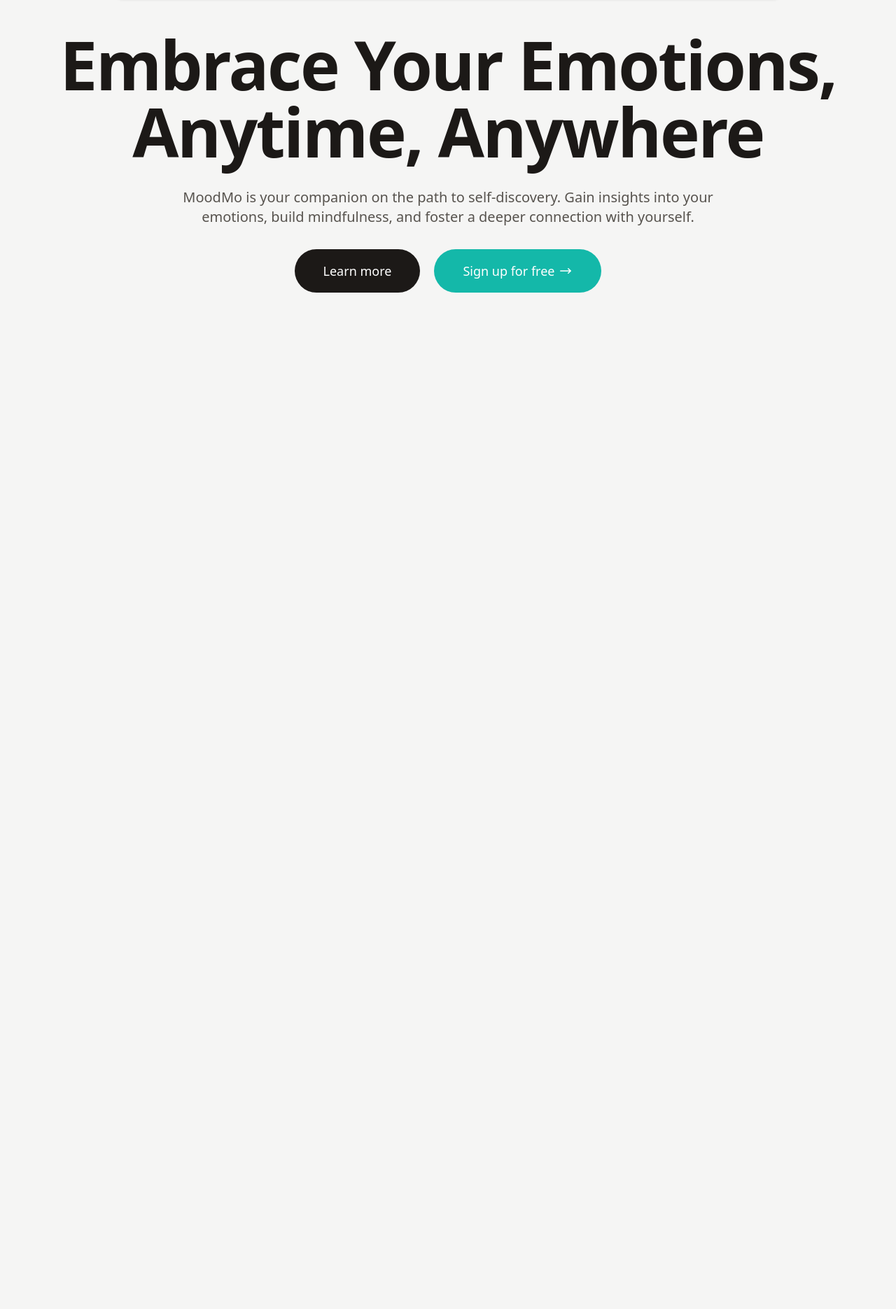
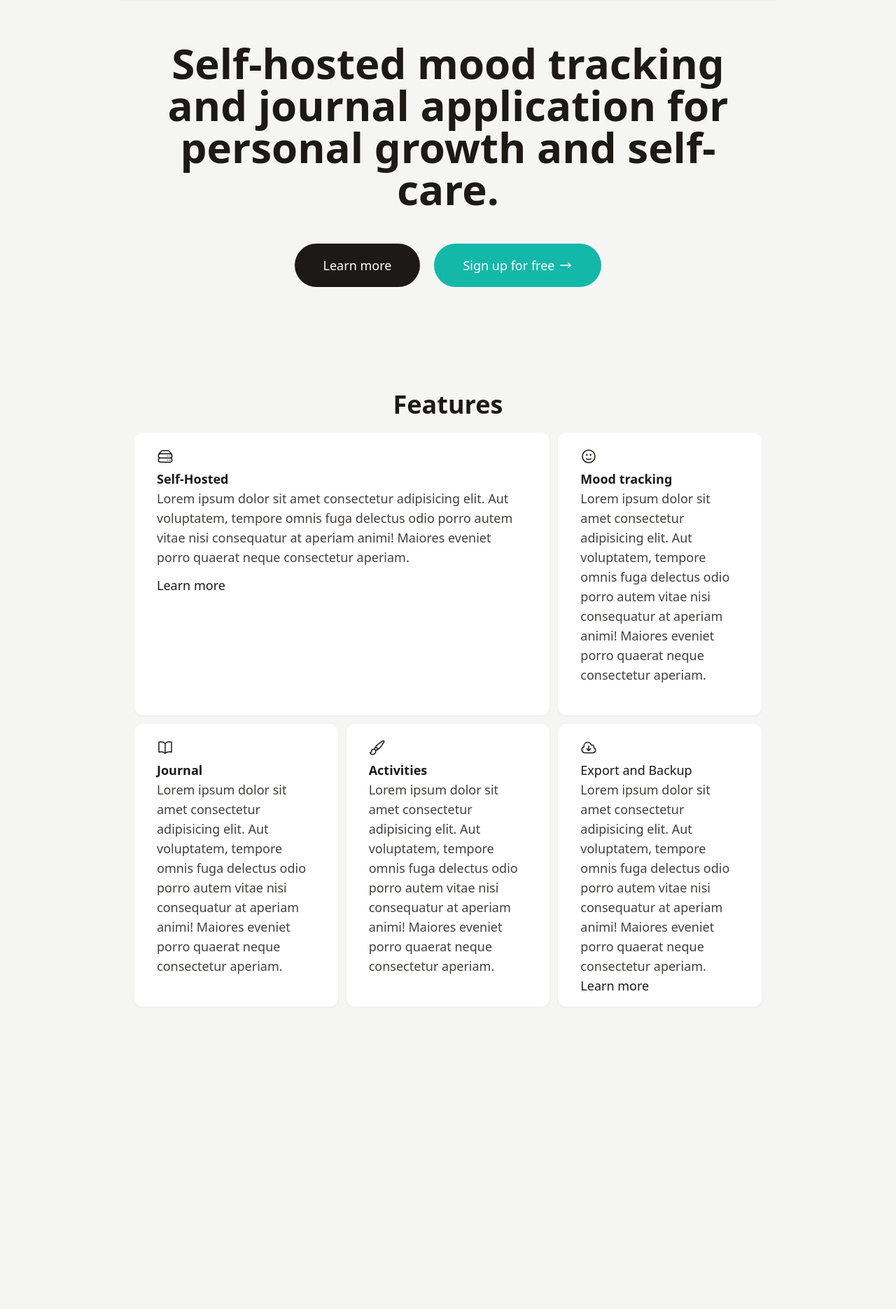
Before and after one commit to dnlzrgz/moodmo, a Django app: template templates/home.html in a window 1280 px wide. Shown: the part 84-1954 px from the top of the page at 70% size. Before the commit the page ends 502 px from the top, so only its background shows below. Run offline with Django 4.2, Linux system fonts and the light colour scheme; the template is opened without the code that fills it, so the values that code supplies are empty; style sheets or scripts are compiled from the project's sources; parts of the project's set-up code (start-up, migrations or seed data) failed here and were passed over.

Commit message:
feat(templ): add features section to home page

```diff
--- a/requirements.dev.txt
+++ b/requirements.dev.txt
@@ -54,7 +54,7 @@ sqlparse==0.4.4 ; python_version >= "3.10" and python_version < "4.0"
 termcolor==2.4.0 ; python_version >= "3.10" and python_version < "4.0"
 tomlkit==0.12.3 ; python_version >= "3.10" and python_version < "4.0"
 typing-extensions==4.9.0 ; python_version >= "3.10" and python_version < "4.0"
-tzdata==2023.3 ; python_version >= "3.10" and python_version < "4.0" and sys_platform == "win32"
+tzdata==2023.4 ; python_version >= "3.10" and python_version < "4.0" and sys_platform == "win32"
 urllib3==2.1.0 ; python_version >= "3.10" and python_version < "4.0"
 virtualenv==20.25.0 ; python_version >= "3.10" and python_version < "4.0"
 wcwidth==0.2.12 ; python_version >= "3.10" and python_version < "4.0"
--- a/requirements.txt
+++ b/requirements.txt
@@ -27,6 +27,6 @@ requests-oauthlib==1.3.1 ; python_version >= "3.10" and python_version < "4.0"
 requests==2.31.0 ; python_version >= "3.10" and python_version < "4.0"
 sqlparse==0.4.4 ; python_version >= "3.10" and python_version < "4.0"
 typing-extensions==4.9.0 ; python_version >= "3.10" and python_version < "4.0"
-tzdata==2023.3 ; python_version >= "3.10" and python_version < "4.0" and sys_platform == "win32"
+tzdata==2023.4 ; python_version >= "3.10" and python_version < "4.0" and sys_platform == "win32"
 urllib3==2.1.0 ; python_version >= "3.10" and python_version < "4.0"
 whitenoise[brotli]==6.6.0 ; python_version >= "3.10" and python_version < "4.0"
--- /dev/null
+++ b/templates/_features.html
@@ -0,0 +1,89 @@
+<section>
+  <header class="m-5">
+    <h2 class="text-2xl sm:text-4xl font-semibold text-center text-stone-900">Features</h2>
+  </header>
+
+  <main class="grid grid-cols-1 lg:grid-cols-3 lg:grid-rows-3 gap-3">
+    <div
+      class="lg:col-span-2 col-start-1 row-start-1 bg-white text-stone-900 text-lg py-4 px-8 rounded-xl drop-shadow-sm">
+      <span class="block py-1.5">
+        <svg xmlns="http://www.w3.org/2000/svg" fill="none" viewBox="0 0 24 24" stroke-width="1.5" stroke="currentColor"
+             class="w-6 h-6">
+          <path stroke-linecap="round" stroke-linejoin="round"
+                d="M5.25 14.25h13.5m-13.5 0a3 3 0 0 1-3-3m3 3a3 3 0 1 0 0 6h13.5a3 3 0 1 0 0-6m-16.5-3a3 3 0 0 1 3-3h13.5a3 3 0 0 1 3 3m-19.5 0a4.5 4.5 0 0 1 .9-2.7L5.737 5.1a3.375 3.375 0 0 1 2.7-1.35h7.126c1.062 0 2.062.5 2.7 1.35l2.587 3.45a4.5 4.5 0 0 1 .9 2.7m0 0a3 3 0 0 1-3 3m0 3h.008v.008h-.008v-.008Zm0-6h.008v.008h-.008v-.008Zm-3 6h.008v.008h-.008v-.008Zm0-6h.008v.008h-.008v-.008Z" />
+        </svg>
+      </span>
+
+      <h2 class="font-semibold">
+        Self-Hosted
+      </h2>
+      <p class="text-stone-700">
+        Lorem ipsum dolor sit amet consectetur adipisicing elit. Aut voluptatem, tempore omnis fuga
+        delectus odio porro
+        autem vitae nisi consequatur at aperiam animi! Maiores eveniet porro quaerat neque consectetur aperiam.
+      </p>
+      <a url="#" class="block mt-3">Learn more</a>
+    </div>
+
+    <div class="bg-white text-stone-900 text-lg py-4 px-8 rounded-xl drop-shadow-sm">
+      <span class="block py-1.5">
+        <svg xmlns="http://www.w3.org/2000/svg" fill="none" viewBox="0 0 24 24" stroke-width="1.5" stroke="currentColor"
+             class="w-6 h-6">
+          <path stroke-linecap="round" stroke-linejoin="round"
+                d="M15.182 15.182a4.5 4.5 0 0 1-6.364 0M21 12a9 9 0 1 1-18 0 9 9 0 0 1 18 0ZM9.75 9.75c0 .414-.168.75-.375.75S9 10.164 9 9.75 9.168 9 9.375 9s.375.336.375.75Zm-.375 0h.008v.015h-.008V9.75Zm5.625 0c0 .414-.168.75-.375.75s-.375-.336-.375-.75.168-.75.375-.75.375.336.375.75Zm-.375 0h.008v.015h-.008V9.75Z" />
+        </svg>
+      </span>
+
+      <h2 class="font-semibold">Mood tracking</h2>
+      <p class="text-stone-700">Lorem ipsum dolor sit amet consectetur adipisicing elit. Aut voluptatem, tempore omnis
+        fuga delectus odio porro
+        autem vitae nisi consequatur at aperiam animi! Maiores eveniet porro quaerat neque consectetur aperiam.</p>
+    </div>
+
+    <div class="bg-white text-stone-900 text-lg py-4 px-8 rounded-xl drop-shadow-sm">
+      <span class="block py-1.5">
+        <svg xmlns="http://www.w3.org/2000/svg" fill="none" viewBox="0 0 24 24" stroke-width="1.5" stroke="currentColor"
+             class="w-6 h-6">
+          <path stroke-linecap="round" stroke-linejoin="round"
+                d="M12 6.042A8.967 8.967 0 0 0 6 3.75c-1.052 0-2.062.18-3 .512v14.25A8.987 8.987 0 0 1 6 18c2.305 0 4.408.867 6 2.292m0-14.25a8.966 8.966 0 0 1 6-2.292c1.052 0 2.062.18 3 .512v14.25A8.987 8.987 0 0 0 18 18a8.967 8.967 0 0 0-6 2.292m0-14.25v14.25" />
+        </svg>
+      </span>
+
+      <h2 class="font-semibold">Journal</h2>
+      <p class="text-stone-700">Lorem ipsum dolor sit amet consectetur adipisicing elit. Aut voluptatem, tempore omnis
+        fuga delectus odio porro
+        autem vitae nisi consequatur at aperiam animi! Maiores eveniet porro quaerat neque consectetur aperiam.</p>
+    </div>
+
+    <div class="bg-white text-stone-900 text-lg py-4 px-8 rounded-xl drop-shadow-sm">
+      <span class="block py-1.5">
+        <svg xmlns="http://www.w3.org/2000/svg" fill="none" viewBox="0 0 24 24" stroke-width="1.5" stroke="currentColor"
+             class="w-6 h-6">
+          <path stroke-linecap="round" stroke-linejoin="round"
+                d="M9.53 16.122a3 3 0 0 0-5.78 1.128 2.25 2.25 0 0 1-2.4 2.245 4.5 4.5 0 0 0 8.4-2.245c0-.399-.078-.78-.22-1.128Zm0 0a15.998 15.998 0 0 0 3.388-1.62m-5.043-.025a15.994 15.994 0 0 1 1.622-3.395m3.42 3.42a15.995 15.995 0 0 0 4.764-4.648l3.876-5.814a1.151 1.151 0 0 0-1.597-1.597L14.146 6.32a15.996 15.996 0 0 0-4.649 4.763m3.42 3.42a6.776 6.776 0 0 0-3.42-3.42" />
+        </svg>
+      </span>
+
+      <h2 class="font-semibold">Activities</h2>
+      <p class="text-stone-700">Lorem ipsum dolor sit amet consectetur adipisicing elit. Aut voluptatem, tempore omnis
+        fuga delectus odio porro
+        autem vitae nisi consequatur at aperiam animi! Maiores eveniet porro quaerat neque consectetur aperiam.</p>
+    </div>
+
+    <div class="bg-white text-stone-900 text-lg py-4 px-8 rounded-xl drop-shadow-sm">
+      <span class="block py-1.5">
+        <svg xmlns="http://www.w3.org/2000/svg" fill="none" viewBox="0 0 24 24" stroke-width="1.5" stroke="currentColor"
+             class="w-6 h-6">
+          <path stroke-linecap="round" stroke-linejoin="round"
+                d="M12 9.75v6.75m0 0-3-3m3 3 3-3m-8.25 6a4.5 4.5 0 0 1-1.41-8.775 5.25 5.25 0 0 1 10.233-2.33 3 3 0 0 1 3.758 3.848A3.752 3.752 0 0 1 18 19.5H6.75Z" />
+        </svg>
+      </span>
+
+      <h2 class="font-medium">Export and Backup</h2>
+      <p class="text-stone-700">Lorem ipsum dolor sit amet consectetur adipisicing elit. Aut voluptatem, tempore omnis
+        fuga delectus odio porro
+        autem vitae nisi consequatur at aperiam animi! Maiores eveniet porro quaerat neque consectetur aperiam.</p>
+      <a url="#">Learn more</a>
+    </div>
+  </main>
+</section>
--- /dev/null
+++ b/templates/_hero.html
@@ -0,0 +1,27 @@
+<section>
+  <!-- Main Hero Content -->
+  <h1 class="font-bold text-stone-900 text-center text-4xl sm:text-6xl leading-none">
+    Self-hosted mood tracking and journal application for personal growth and self-care.
+  </h1>
+
+  <div class="flex flex-col sm:flex-row items-center justify-center mt-12 gap-y-1.5 sm:gap-x-5 sm:gap-y-0">
+    <!-- Features, Code, etc -->
+    <a href="#_"
+       class="flex items-center justify-center py-4 text-lg font-medium text-white bg-stone-900 border border-transparent rounded-full px-10 w-full md:w-auto">
+      Learn more
+    </a>
+
+    <!-- Sign Up -->
+    <a href="{% url 'account_signup' %}"
+       class="flex items-center justify-center gap-x-1.5 py-4 text-lg font-medium text-white bg-primary-500 border border-transparent rounded-full px-10 w-full md:w-auto">
+      Sign up for free
+
+      <svg xmlns="http://www.w3.org/2000/svg" viewBox="0 0 20 20" fill="currentColor" data-slot="icon"
+           class="w-5 h-5 text-white">
+        <path fill-rule="evenodd"
+              d="M2 10a.75.75 0 0 1 .75-.75h12.59l-2.1-1.95a.75.75 0 1 1 1.02-1.1l3.5 3.25a.75.75 0 0 1 0 1.1l-3.5 3.25a.75.75 0 1 1-1.02-1.1l2.1-1.95H2.75A.75.75 0 0 1 2 10Z"
+              clip-rule="evenodd" />
+      </svg>
+    </a>
+  </div>
+</section>
--- a/templates/_primary_nav.html
+++ b/templates/_primary_nav.html
@@ -1,7 +1,7 @@
 <header class="flex justify-center">
   <!-- Navbar -->
   <nav
-    class="fixed flex items-center justify-between bg-white w-full md:w-3/4 py-4 px-8 rounded-b-2xl text-stone-900 text-lg drop-shadow-sm z-10"
+    class="fixed flex items-center justify-between bg-white w-full md:w-3/4 max-w-6xl py-4 px-8 rounded-b-2xl text-stone-900 text-lg drop-shadow-sm z-10"
     aria-label="Global">
     <!-- Home -->
     <div>
--- a/templates/account/login.html
+++ b/templates/account/login.html
@@ -4,7 +4,7 @@
 
 {% block content %}
     {% include "_secondary_nav.html" %}
-    <div class="max-w-md mx-auto py-6 px-9 md:px-12 md:mt-6 bg-white rounded-2xl drop-shadow-sm
+    <div class="max-w-md mx-auto py-6 px-9 md:px-12 md:mt-6 bg-white rounded-2xl drop-shadow-sm border border-stone-100
                ">
         <div class="flex flex-col items-start justify-start w-full h-full p-10">
             <h4 class="w-full text-3xl font-bold text-stone-900 text-center leading-none">
--- a/templates/account/logout.html
+++ b/templates/account/logout.html
@@ -4,7 +4,7 @@
 
 {% block content %}
     {% include '_secondary_nav.html' %}
-    <div class="max-w-md mx-auto py-6 px-9 md:px-12 md:mt-6 bg-white rounded-2xl drop-shadow-sm">
+    <div class="max-w-md mx-auto py-6 px-9 md:px-12 md:mt-6 bg-white rounded-2xl drop-shadow-sm border border-stone-100">
         <div class="flex flex-col items-start justify-start w-full h-full p-10">
             <h4 class="w-full text-3xl font-bold text-stone-900 text-center leading-none">
                 Sign Out
--- a/templates/account/signup.html
+++ b/templates/account/signup.html
@@ -4,7 +4,7 @@
 
 {% block content %}
     {% include "_secondary_nav.html" %}
-    <main class="max-w-md mx-auto py-6 px-9 md:px-12 md:mt-6 bg-white rounded-2xl drop-shadow-sm">
+    <main class="max-w-md mx-auto py-6 px-9 md:px-12 md:mt-6 bg-white rounded-2xl drop-shadow-sm border border-stone-100">
         <div class="flex flex-col items-start justify-start w-full h-full p-10">
             <h4 class="w-full text-3xl font-bold text-stone-900 text-center leading-none">
                 Sign up
--- a/templates/home.html
+++ b/templates/home.html
@@ -4,41 +4,8 @@
 
 {% block content %}
   {% include "_primary_nav.html" %}
-  <section class="w-full px-6 pb-12 antialiased">
-    <div class="mx-auto max-w-7xl">
-    <!-- Main Hero Content -->
-      <div class="container py-32 mx-auto px-2 md:px-4 text-center">
-        <h1 class="font-bold tracking-tight text-stone-900 text-center text-4xl md:text-8xl leading-none">
-          Embrace Your Emotions, Anytime, Anywhere
-        </h1>
-
-        <div class="mx-auto text-stone-600 mt-8 max-w-3xl text-center text-xl">
-          MoodMo is your companion on the path to self-discovery. Gain insights
-          into your emotions, build mindfulness, and foster a deeper connection
-          with yourself.
-
-          <div class="flex flex-col md:flex-row items-center justify-center mt-8 gap-y-1.5 md:gap-x-5 md:gap-y-0">
-          <!-- Features, Code, etc -->
-            <a href="#_"
-               class="flex items-center justify-center py-4 text-lg font-medium text-white bg-stone-900 border border-transparent rounded-full px-10 w-full md:w-auto">
-              Learn more
-            </a>
-
-          <!-- Sign Up -->
-            <a href="{% url 'account_signup' %}"
-               class="flex items-center justify-center gap-x-1.5 py-4 text-lg font-medium text-white bg-primary-500 border border-transparent rounded-full px-10 w-full md:w-auto">
-              Sign up for free
-
-              <svg xmlns="http://www.w3.org/2000/svg" viewBox="0 0 20 20" fill="currentColor" data-slot="icon"
-                   class="w-5 h-5 text-white">
-                <path fill-rule="evenodd"
-                      d="M2 10a.75.75 0 0 1 .75-.75h12.59l-2.1-1.95a.75.75 0 1 1 1.02-1.1l3.5 3.25a.75.75 0 0 1 0 1.1l-3.5 3.25a.75.75 0 1 1-1.02-1.1l2.1-1.95H2.75A.75.75 0 0 1 2 10Z"
-                      clip-rule="evenodd" />
-              </svg>
-            </a>
-          </div>
-        </div>
-      </div>
-    </div>
-  </section>
+  <main class="mt-32 flex flex-col gap-y-32 w-full md:w-3/4 max-w-6xl py-4 px-8 mx-auto">
+    {% include "_hero.html" %}
+    {% include "_features.html" %}
+  </main>
 {% endblock %}
```
Also changed, not shown: 2 other files.
